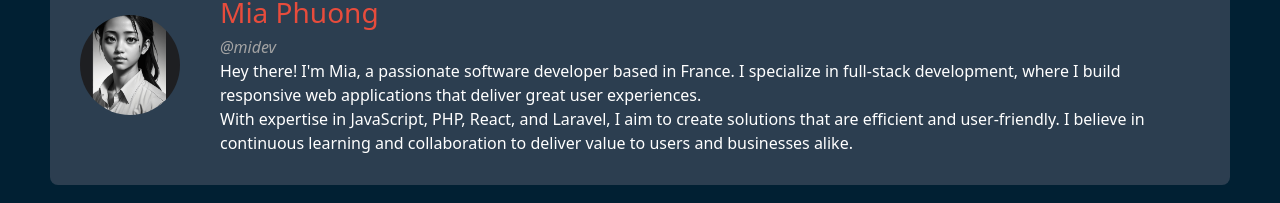
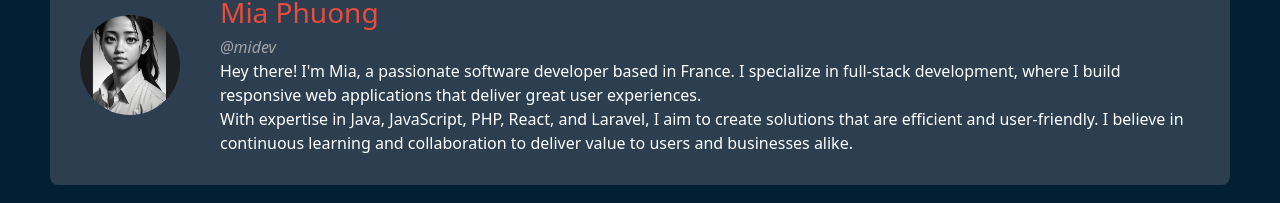
Before and after one commit to tamipu/portfolio, a React (Create React App) app: page /about in a window 1280 px wide. Shown: the part 154-357 px from the top of the page. Built offline with nearby package versions, Linux system fonts and the light colour scheme.

Commit message:
modify about

```diff
--- a/src/components/about/About.tsx
+++ b/src/components/about/About.tsx
@@ -23,7 +23,7 @@ const About: React.FC = () => {
                         great user experiences.
                     </p>
                     <p>
-                        With expertise in JavaScript, PHP, React, and Laravel, I aim to create solutions that are
+                        With expertise in Java, JavaScript, PHP, React, and Laravel, I aim to create solutions that are
                         efficient and user-friendly. I believe in continuous learning and collaboration to deliver value
                         to users and businesses alike.
                     </p>
```
